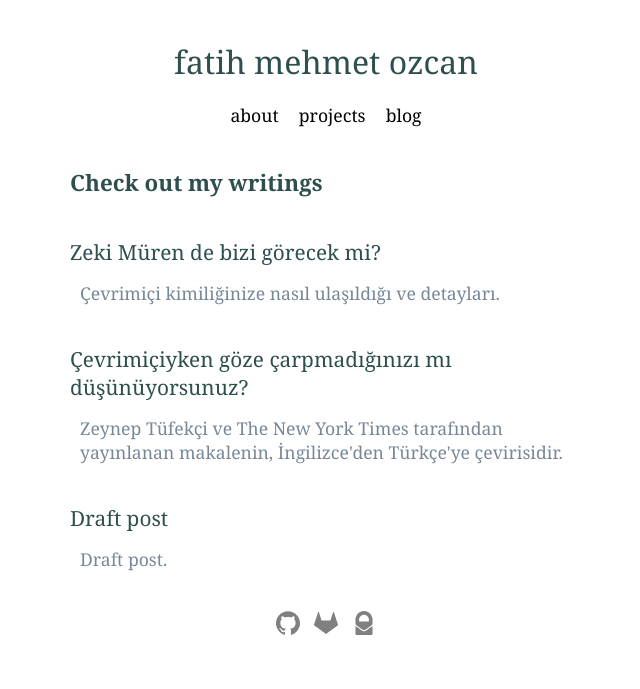
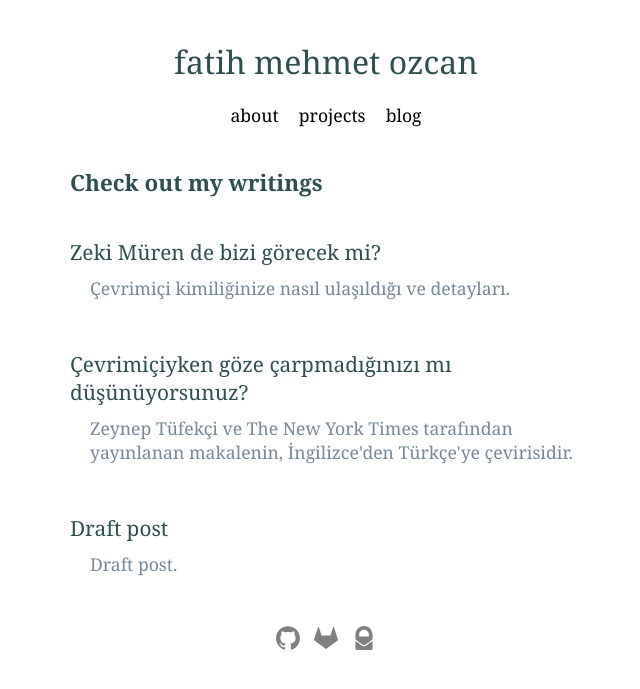
Before and after one commit to fatihmeh/fatihmeh.github.io, a Jekyll site: the page built from blog/index.html, in a window 1280 px wide. Shown: the top 689 px of the page, without its empty margins (314-954 px from the left). Built offline with Jekyll 4.4.1, drawn with Linux system fonts in a browser that asks for light colours.

Commit message:
Update main.css

```diff
--- a/css/main.css
+++ b/css/main.css
@@ -75,13 +75,13 @@ a:hover {
   color:black;
 }
 .ul-blog-list,  .ul-blog-list li {
-  list-style-type:none; margin-bottom: 40px; margin-top: 40px;
+  list-style-type:none; margin-bottom: 50px; margin-top: 40px;
 }
 .blog-title {
   font-size: 1.3rem; color:DarkSlateGray;
 }
 .blog-excerpt {
-  color: lightslategray; margin-top:15px; margin-bottom:10px; font-size:1.1rem; padding-left:10px;
+  color: lightslategray; margin-top:10px; margin-bottom:10px; font-size:1.1rem; padding-left:20px;
 }
 
 
```
